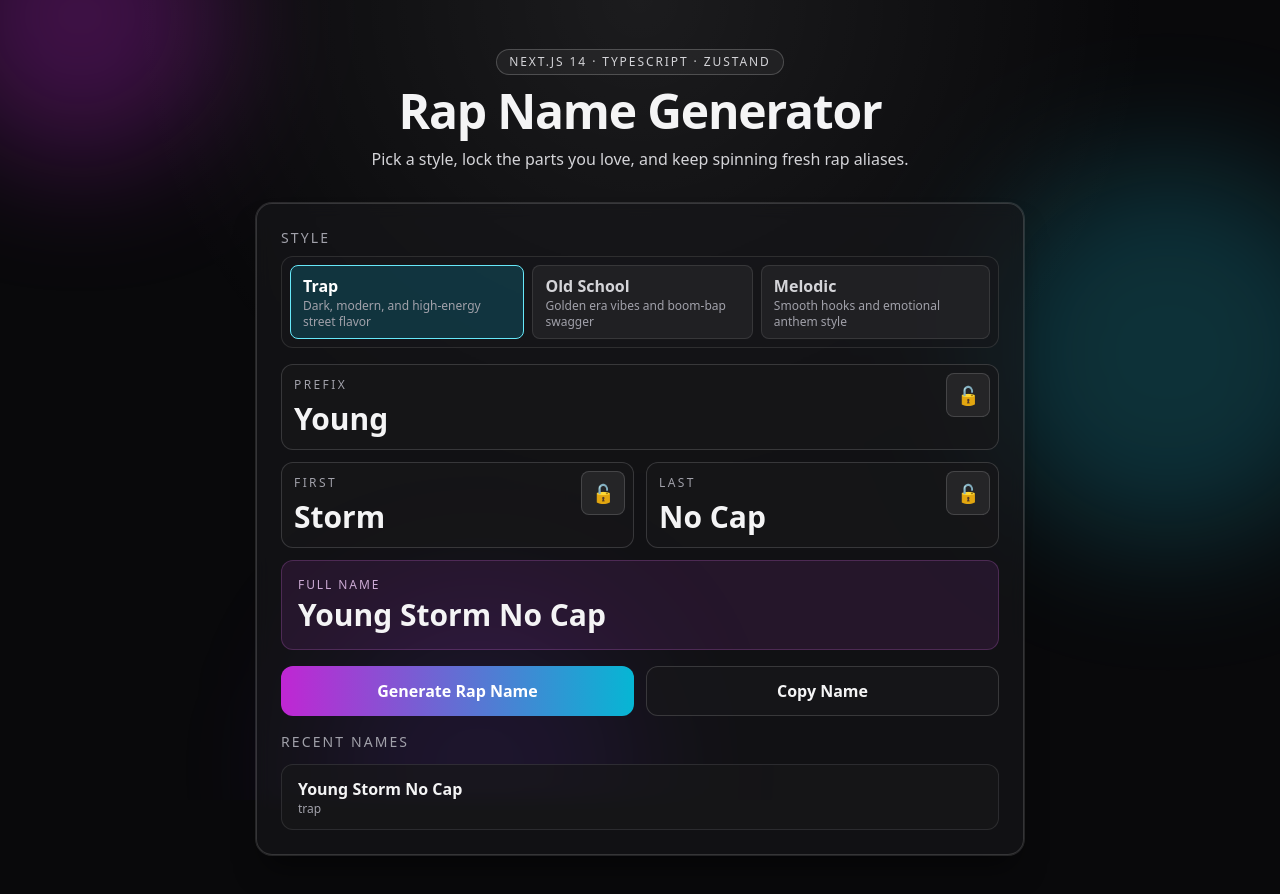
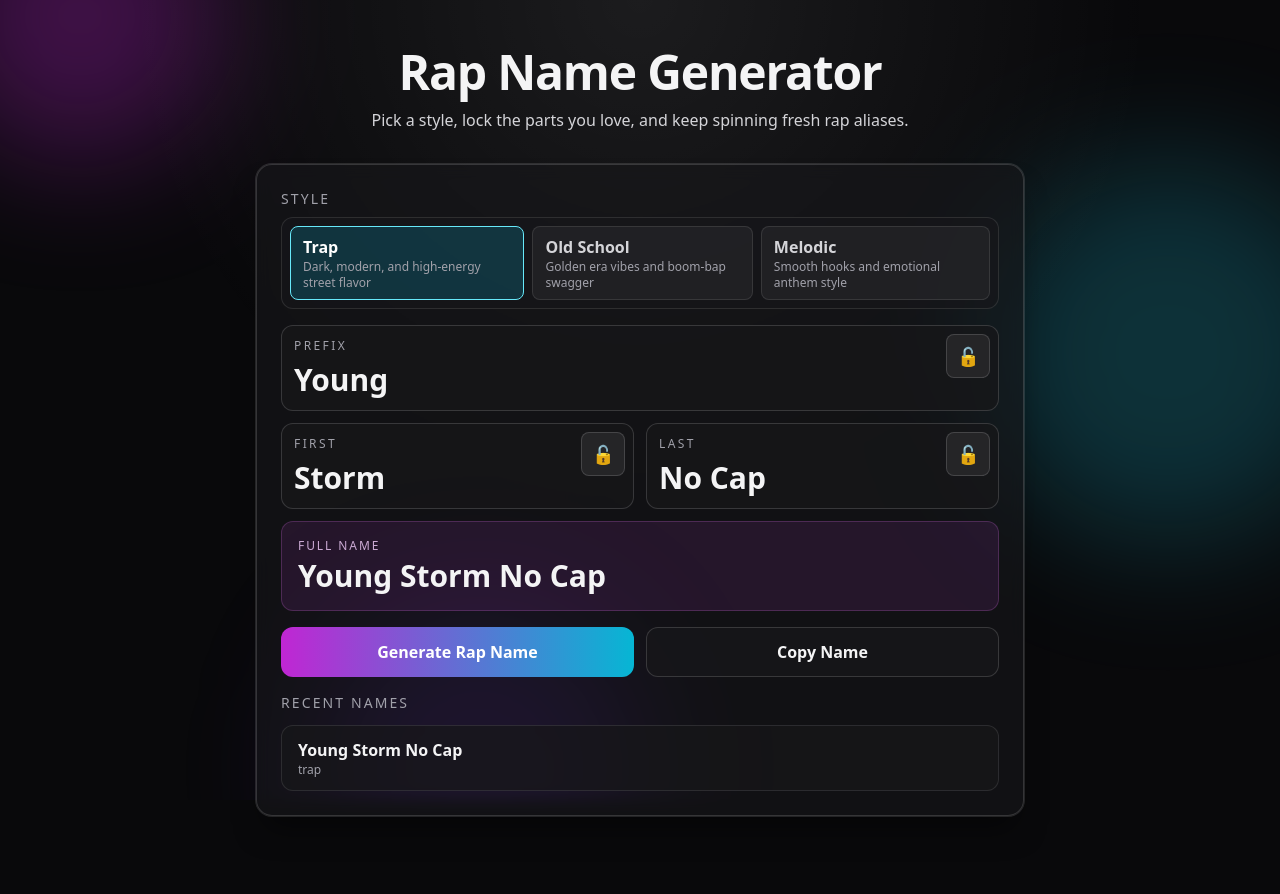
Before and after one commit to jayhan199704-art/rap-name-generator, a Next.js app: page / in a window 1280 px wide. Shown: the top 894 px of the page. After the commit the page ends 864 px from the top, so only its background shows below. Built offline with nearby package versions, Linux system fonts and the light colour scheme.

Commit message:
Remove tech stack badge from home header

```diff
--- a/app/page.tsx
+++ b/app/page.tsx
@@ -7,9 +7,6 @@ export default function HomePage() {
     <main className="relative mx-auto flex min-h-screen w-full max-w-5xl flex-col gap-8 px-4 py-8 sm:py-12">
       <Background />
       <header className="space-y-3 text-center">
-        <p className="inline-flex rounded-full border border-white/20 bg-white/5 px-3 py-1 text-xs uppercase tracking-[0.16em] text-zinc-300">
-          Next.js 14 · TypeScript · Zustand
-        </p>
         <h1 className="text-4xl font-black tracking-tight sm:text-5xl">Rap Name Generator</h1>
         <p className="mx-auto max-w-2xl text-sm text-zinc-300 sm:text-base">
           Pick a style, lock the parts you love, and keep spinning fresh rap aliases.
```
